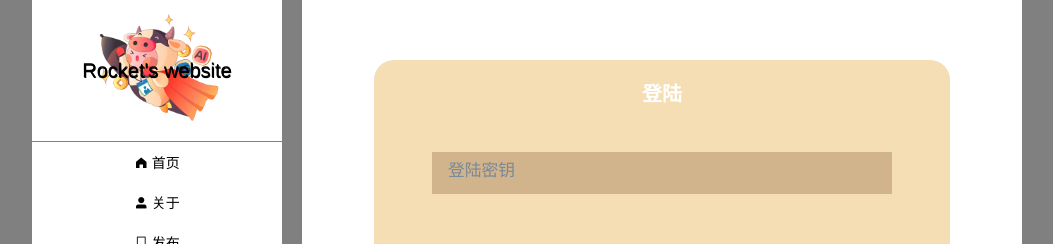
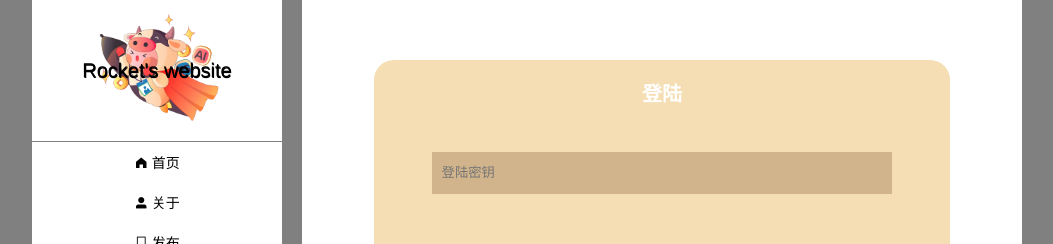
Before and after one commit to RocketTurtle-wqt/self-website, a Vue app: page /login in a window 1280 px wide. Shown: the top 244 px of the page, without its empty margins (113-1166 px from the left). Built offline with nearby package versions, Linux system fonts and the light colour scheme; what mavon-editor would draw is missing.

Commit message:
label标签替换成placeholder的形式

```diff
--- a/src/views/Login.vue
+++ b/src/views/Login.vue
@@ -6,8 +6,8 @@
         <div>
           <h1>登陆</h1>
           <div id="input">
-            <label for="user">登陆密钥</label>
-            <input type="text" id="user" v-model="userkey"><br>
+            <!-- <label for="user">登陆密钥</label> -->
+            <input type="text" id="user" v-model="userkey" placeholder="登陆密钥"><br>
           </div>
           <div id="check">
             <input type="text">
@@ -75,16 +75,12 @@ export default {
   #input{
     position: relative;
   }
-  #input>label{
-    position: absolute;
-    font-size: 1.4em;
-    left: 4.4em;
-    top: 2ex;
+  /* #input>label{
     color: lightslategrey;
   }
   #input>label:hover{
     cursor: text;
-  }
+  } */
   #user{
     background: none;
     outline: none;
```
